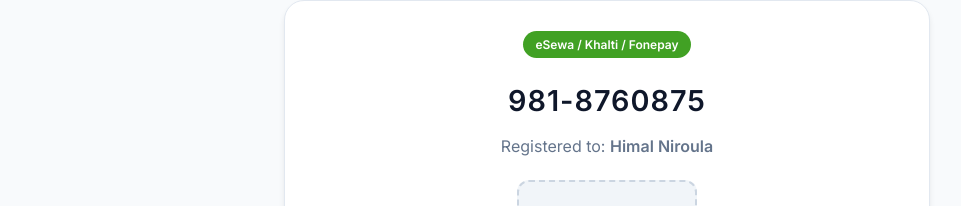
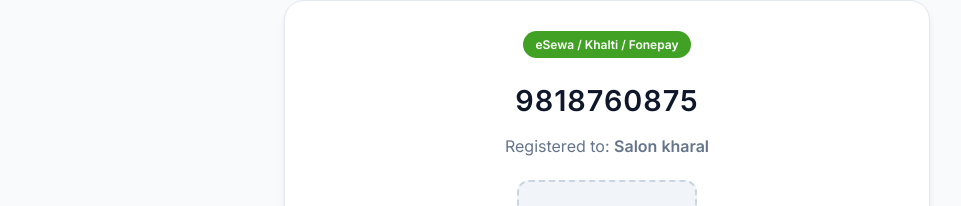
Before and after one commit to himalniroula9811-sys/Hararra-Samaj-sewa, a plain HTML site: page index.html in a window 1280 px wide. Shown: the part 539-745 px from the top of the page, without its empty margins (33-994 px from the left). Drawn offline with Linux system fonts and the light colour scheme.

Commit message:
Update index.html

```diff
--- a/index.html
+++ b/index.html
@@ -62,7 +62,7 @@
         <h2>Donation Collection</h2>
         <div class="donation-card">
             <span class="esewa-badge">eSewa / Khalti / Fonepay</span>
-            <span class="phone-number">981-8760875</span> <span class="account-name">Registered to: <strong>Himal Niroula</strong></span>
+            <span class="phone-number">9818760875</span> <span class="account-name">Registered to: <strong>Salon kharal </strong></span>
 
             <div class="qr-area">
                 [Place QR Code Here]
```
